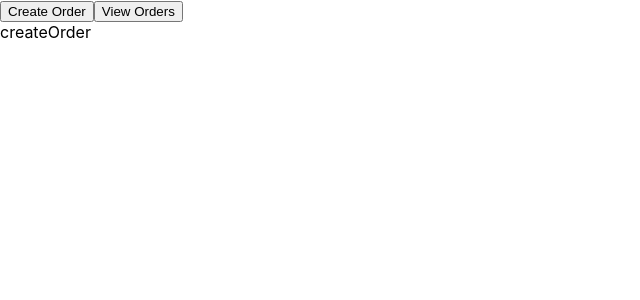
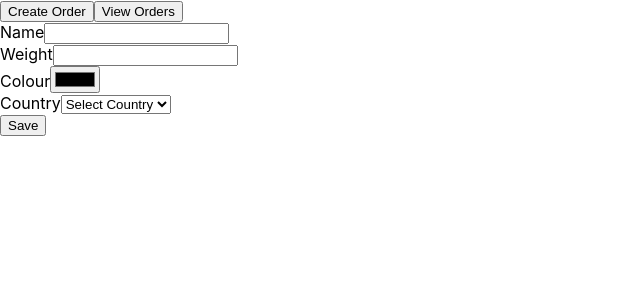
Before and after one commit to tangshanzang/Boxinator-Yang, a React (Create React App) app in the folder frontend/: page /addbox in a window 1280 px wide. Shown: the top 300 px of the page, without its empty margins (0-640 px from the left). Built offline with nearby package versions, Linux system fonts and the light colour scheme.

Commit message:
Form structure

```diff
--- a/frontend/src/pages/createOrder/createOrder.jsx
+++ b/frontend/src/pages/createOrder/createOrder.jsx
@@ -1,6 +1,38 @@
 const createOrder = () => {
   return (
-    <div>createOrder</div>
+    <div>
+      <form className="Form">
+        <div className="Form-Name">
+          <label className="Label-Name">Name</label>
+          <input type="text" className="Input-Name" />
+        </div>
+
+        <div className="Form-Weight">
+          <label className="Label-Weight">Weight</label>
+          <input type="text" className="Input-Weight" />
+        </div>
+
+        <div className="Form-Colour">
+          <label className="Label-Colour">Colour</label>
+          <input type="color" className="Input-Colour" />
+        </div>
+
+        <div className="Form-Country">
+          <label className="Form-Country">Country</label>
+          <select className="Select-Country" defaultValue='default'>
+            <option value="default" disabled>Select Country</option>
+            <option value="sweden">Sweden</option>
+            <option value="china">China</option>
+            <option value="brazil">Brazil</option>
+            <option value="australia">Australia</option>
+          </select>
+        </div>
+
+        <div className="Form-SaveBtn">
+          <button>Save</button>
+        </div>
+      </form>
+    </div>
   )
 }
 
```
